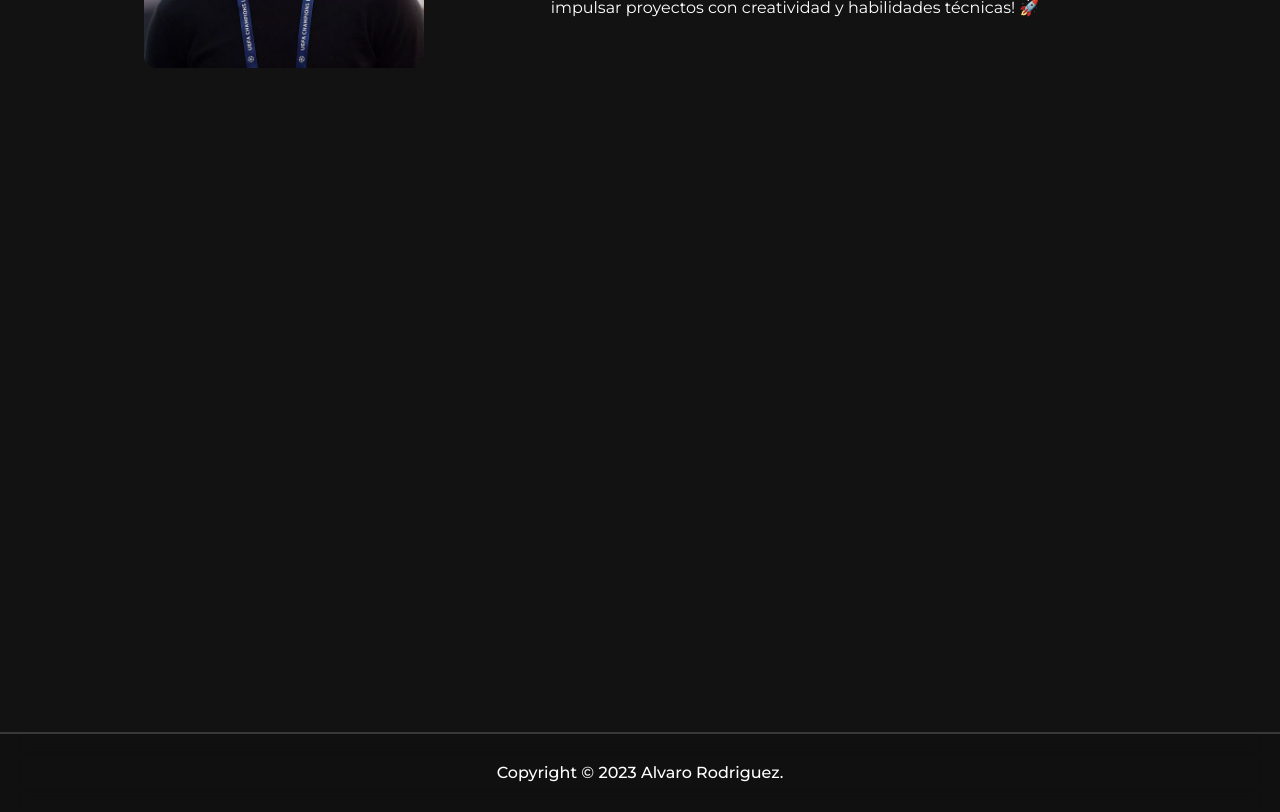
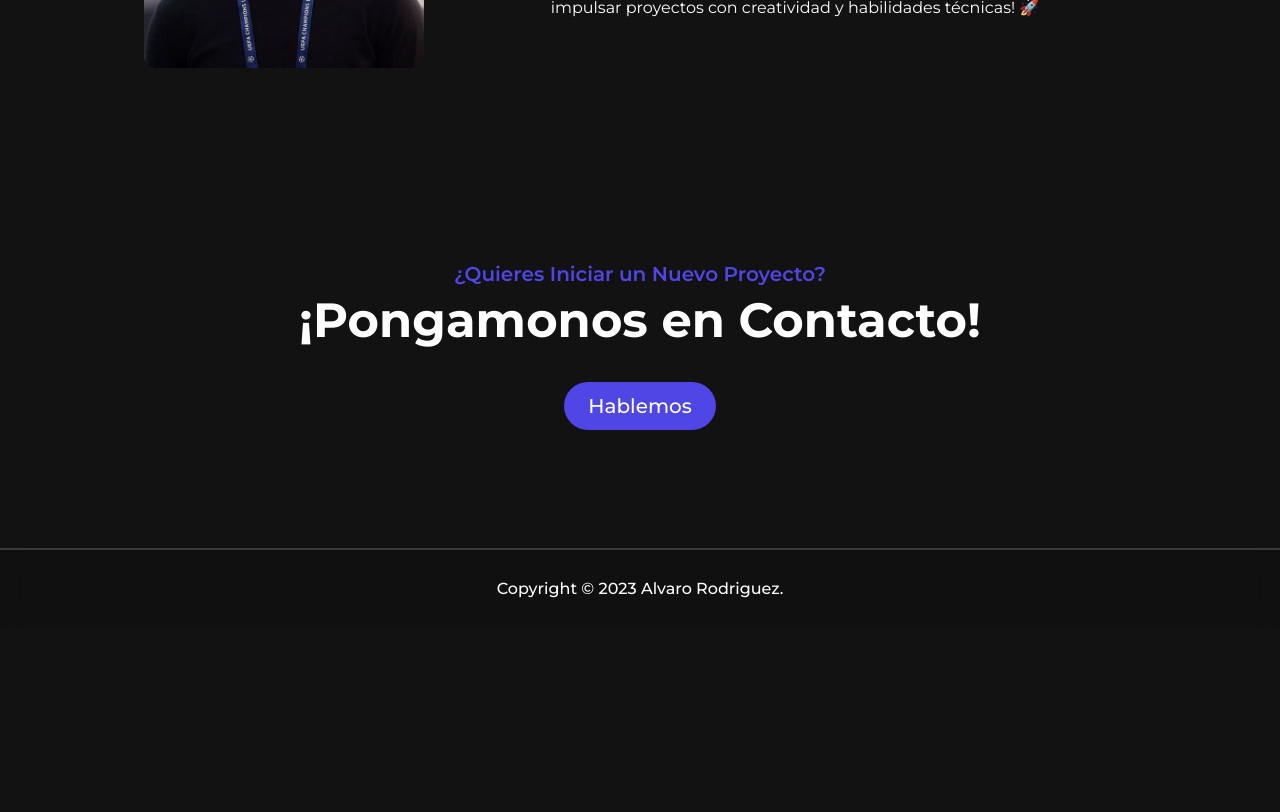
Before and after one commit to Alvarordev/portfolio, a Next.js app: page / in a window 1280 px wide. Shown: the part 2360-3172 px from the top of the page. After the commit the page ends 2988 px from the top, so only its background shows below. Built offline with nearby package versions, Linux system fonts and the light colour scheme.

Commit message:
Added Contact Section

```diff
--- a/src/app/(pages)/page.tsx
+++ b/src/app/(pages)/page.tsx
@@ -69,8 +69,10 @@ export default function Home() {
         </div>
       </section>
 
-      <section id="projects" className="relative z-10  max-w-6xl w-full mx-auto text-white ">
-
+      <section
+        id="projects"
+        className="relative z-10  max-w-6xl w-full mx-auto text-white "
+      >
         <div className="flex flex-col gap-16 mt-16  px-4 xl:px-1">
           <header className="pt-20 flex items-center gap-4">
             <div className="bg-white h-3 w-3 rounded-full shadow"></div>
@@ -183,7 +185,10 @@ export default function Home() {
         </div>
       </section>
 
-      <section id="about" className="flex flex-col max-w-6xl mx-auto text-white px-4 xl:px-0 relative z-10 pt-20">
+      <section
+        id="about"
+        className="flex flex-col max-w-6xl mx-auto text-white px-4 xl:px-0 relative z-10 pt-20"
+      >
         <header className="flex items-center gap-4">
           <div className="bg-white h-3 w-3 rounded-full shadow"></div>
           <h2
@@ -248,7 +253,19 @@ export default function Home() {
         </div>
       </section>
 
-      <section className="min-h-[600px]"></section>
+      <section className="max-w-6xl text-center w-full mx-auto py-32 text-white px-4 xl:px-0 relative z-10">
+        <h3 className="text-xl text-indigo-600 font-semibold pb-2">
+          ¿Quieres Iniciar un Nuevo Proyecto?
+        </h3>
+        <h2 className="text-5xl font-bold pb-12">¡Pongamonos en Contacto!</h2>
+        <a
+          href="https://www.linkedin.com/in/alvaro-rodr%C3%ADguez-6b9969210"
+          target="_blank"
+          className="py-3 px-6 text-xl font-medium bg-indigo-600 rounded-3xl hover:saturate-150 transition-all"
+        >
+          Hablemos
+        </a>
+      </section>
     </main>
   );
 }
```
